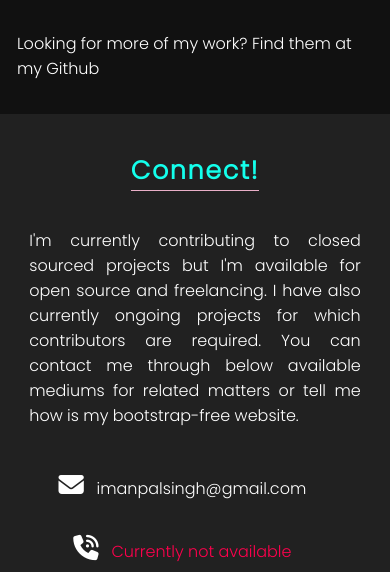
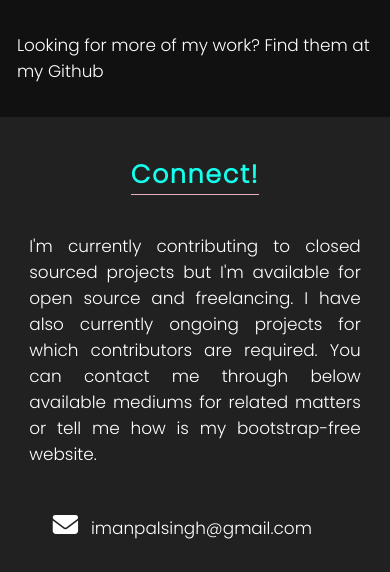
Before and after one commit to imanpalsingh/imanpalsingh, a plain HTML site: page index.html in a window 390 px wide. Shown: the part 2672-3244 px from the top of the page. Drawn offline with Linux system fonts and the light colour scheme.

Commit message:
fixed size issue for 4k screen

```diff
--- a/css/main.css
+++ b/css/main.css
@@ -155,6 +155,7 @@ nav{
     display: inline-block;
     text-align: justify;
     width: 60%;
+    font-size: 1vmax;
 }
 
 
@@ -165,6 +166,7 @@ nav{
 
 .email, .github-cont, .phone{
     color: white;
+    font-size: 1vmax;
 }
 
 .email, .email-container, .github-container, .github-cont, .phone, .phone-container{
@@ -268,6 +270,7 @@ nav{
 
     align-self: center;
     padding: 2vmax;
+    font-size: 1vmax;
 }
 
 
@@ -459,6 +462,14 @@ background:var(--purple);
         font-size: 20vmax;
     }
 
+    .email, .github-cont,.learnmore, .phone{
+
+        font-size: 2vmax;
+    }
+    .contact-text{
+        font-size: 2vmax;
+    }
+
     .github-alone{
 
         font-size: 3.5vmax;
@@ -478,6 +489,12 @@ background:var(--purple);
         margin: 2vmax 0 0;
         max-width: 100%;
     }
+    .learnmore{
+
+
+        font-size: 2vmax;
+    }
+
 
     .name{
 
--- a/index.html
+++ b/index.html
@@ -39,7 +39,7 @@
         <link href="https://fonts.googleapis.com/css2?family=Poppins:wght@300&family=Sacramento&display=swap" rel="stylesheet">
 
         <!-- Main custom sheet -->
-        <link rel="stylesheet" href="css/main.css?v=0.0.1">
+        <link rel="stylesheet" href="css/main.css?v=0.0.2">
 
 
         <!-- Scripts -->
```
